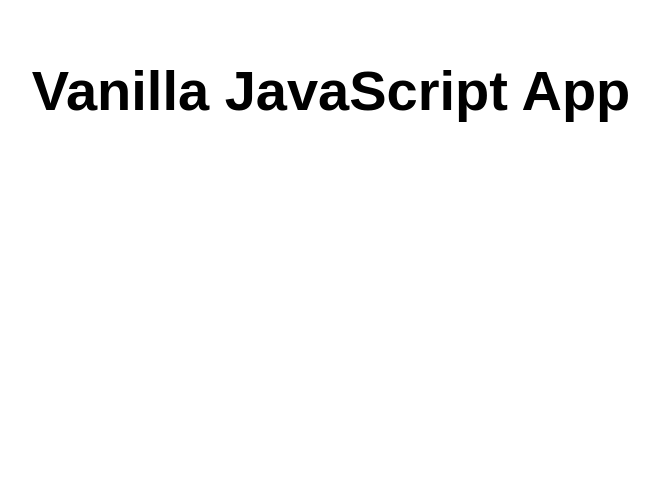
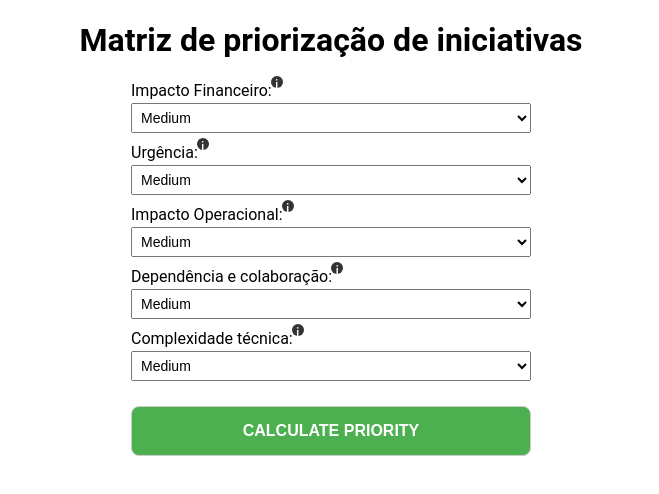
Before and after one commit to mat-santoro/priority-calc, a website: page src/index.html in a window 1280 px wide. Shown: the whole page, without its empty margins (309-968 px from the left). Drawn offline with Linux system fonts and the light colour scheme.

Commit message:
Update index.html

```diff
--- a/src/index.html
+++ b/src/index.html
@@ -1,17 +1,208 @@
 <!DOCTYPE html>
-<html lang="en">
+<html>
 
 <head>
-  <meta charset="UTF-8">
-  <meta name="viewport" content="width=device-width, initial-scale=1.0">
-  <link rel="stylesheet" href="styles.css">
-  <title>Vanilla JavaScript App</title>
+    <title>Task Priority Calculator</title>
+    <style>
+        body {
+            font-family: 'Roboto', sans-serif;
+            margin: 20px;
+        }
+
+        h1 {
+            text-align: center;
+        }
+
+        form {
+            max-width: 400px;
+            margin: 0 auto;
+        }
+
+        label {
+            display: block;
+            margin-bottom: 3px;
+            position: relative;
+        }
+
+        .tooltip-wrapper {
+            display: inline-block;
+            position: relative;
+        }
+
+        .tooltip {
+            position: absolute;
+            top: -20px;
+            right: -7px;
+            width: 12px;
+            height: 12px;
+            background-color: #333;
+            color: #fff;
+            border-radius: 50%;
+            text-align: center;
+            line-height: 20px;
+            cursor: default;
+        }
+
+        .tooltip:hover::before {
+            content: attr(data-tooltip);
+            position: absolute;
+            bottom: 100%;
+            left: 50%;
+            transform: translateX(-50%);
+            padding: 5px;
+            background-color: #333;
+            color: #fff;
+            border-radius: 4px;
+            font-size: 12px;
+            white-space: nowrap;
+            margin-bottom: 5px;
+            /* Adjust the spacing between the tooltip and the label */
+        }
+
+        select {
+            width: 100%;
+            padding: 5px;
+            font-size: 14px;
+            margin-bottom: 10px;
+        }
+
+        button {
+            margin-top: 15px;
+            display: block;
+            width: 100%;
+            padding: 10px;
+            font-size: 16px;
+            font-weight: bold;
+            text-transform: uppercase;
+            background-color: #4CAF50;
+            color: #FFFFFF;
+            border: 1px solid #ccc;
+            border-radius: 8px;
+            padding: 15px;
+            cursor: pointer;
+        }
+
+        button:hover {
+            background-color: #45a049;
+        }
+
+        #result {
+            display: none;
+            margin-top: 20px;
+            text-align: center;
+        }
+
+        #priority {
+            font-size: 20px;
+            font-weight: bold;
+        }
+
+        /* Traffic coloring */
+        .lowest {
+            background-color: #d8f5d3;
+        }
+
+        .low {
+            background-color: #d1e9fc;
+        }
+
+        .medium {
+            background-color: #fffacd;
+        }
+
+        .high {
+            background-color: #ffd1d1;
+        }
+
+        .highest {
+            background-color: #f05a5a;
+        }
+    </style>
 </head>
 
 <body>
-  <main>
-    <h1>Vanilla JavaScript App</h1>
-  </main>
+    <h1>Matriz de priorização de iniciativas</h1>
+    <form id="taskForm">
+        <label for="financeImpact">Impacto Financeiro:
+            <div class="tooltip-wrapper">
+                <span class="tooltip"
+                    data-tooltip="Possibilidade de economia real no ambiente e/ou aumento de visibilidade">i</span>
+            </div>
+        </label>
+        <select id="financeImpact" class="criteria">
+            <option value="1">Lowest</option>
+            <option value="2">Low</option>
+                <option value="3" selected>Medium</option>
+            <option value="4">High</option>
+            <option value="5">Highest</option>
+        </select>
+
+        <label for="urgency">Urgência:
+            <div class="tooltip-wrapper">
+                <span class="tooltip"
+                    data-tooltip="Considerar o alinhamento com cliente e prazos e metas estabelecidos">i</span>
+            </div>
+        </label>
+        <select id="urgency" class="criteria">
+            <option value="1">Lowest</option>
+            <option value="2">Low</option>
+                <option value="3" selected>Medium</option>
+            <option value="4">High</option>
+            <option value="5">Highest</option>
+        </select>
+
+        <label for="operationalImpact">Impacto Operacional:
+            <div class="tooltip-wrapper">
+                <span class="tooltip" data-tooltip="Afeta a eficiência e qualidade dos processos operacionais.
+
+        Priorizar tarefas que tenham impacto significativo na performance do time ou qualidade dos processos">i</span>
+            </div>
+        </label>
+        <select id="operationalImpact" class="criteria">
+            <option value="1">Lowest</option>
+            <option value="2">Low</option>
+                <option value="3" selected>Medium</option>
+            <option value="4">High</option>
+            <option value="5">Highest</option>
+        </select>
+
+        <label for="dependency">Dependência e colaboração:
+            <div class="tooltip-wrapper">
+                <span class="tooltip"
+                    data-tooltip="Necessidade de envolver outras pessoas e/ou times para conclusão. Priorizar as tarefas que tenham dependências claras e exigem maior colaboração">i</span>
+            </div>
+        </label>
+        <select id="dependency" class="criteria">
+            <option value="1">Lowest</option>
+            <option value="2">Low</option>
+                <option value="3" selected>Medium</option>
+            <option value="4">High</option>
+            <option value="5">Highest</option>
+        </select>
+
+        <label for="technicalComplexity">Complexidade técnica:
+            <div class="tooltip-wrapper">
+                <span class="tooltip"
+                    data-tooltip="Priorizar tarefas que exigem maior conhecimento técnico ou são mais complexas">i</span>
+            </div>
+        </label>
+        <select id="technicalComplexity" class="criteria">
+            <option value="1">Lowest</option>
+            <option value="2">Low</option>
+                <option value="3" selected>Medium</option>
+            <option value="4">High</option>
+            <option value="5">Highest</option>
+        </select>
+
+        <button type="submit">Calculate Priority</button>
+    </form>
+
+    <div id="result">
+        <strong>Task Priority:</strong>
+        <span id="priority"></span>
+    </div>
+
+    <script src="script.js"></script>
 </body>
 
 </html>
```
